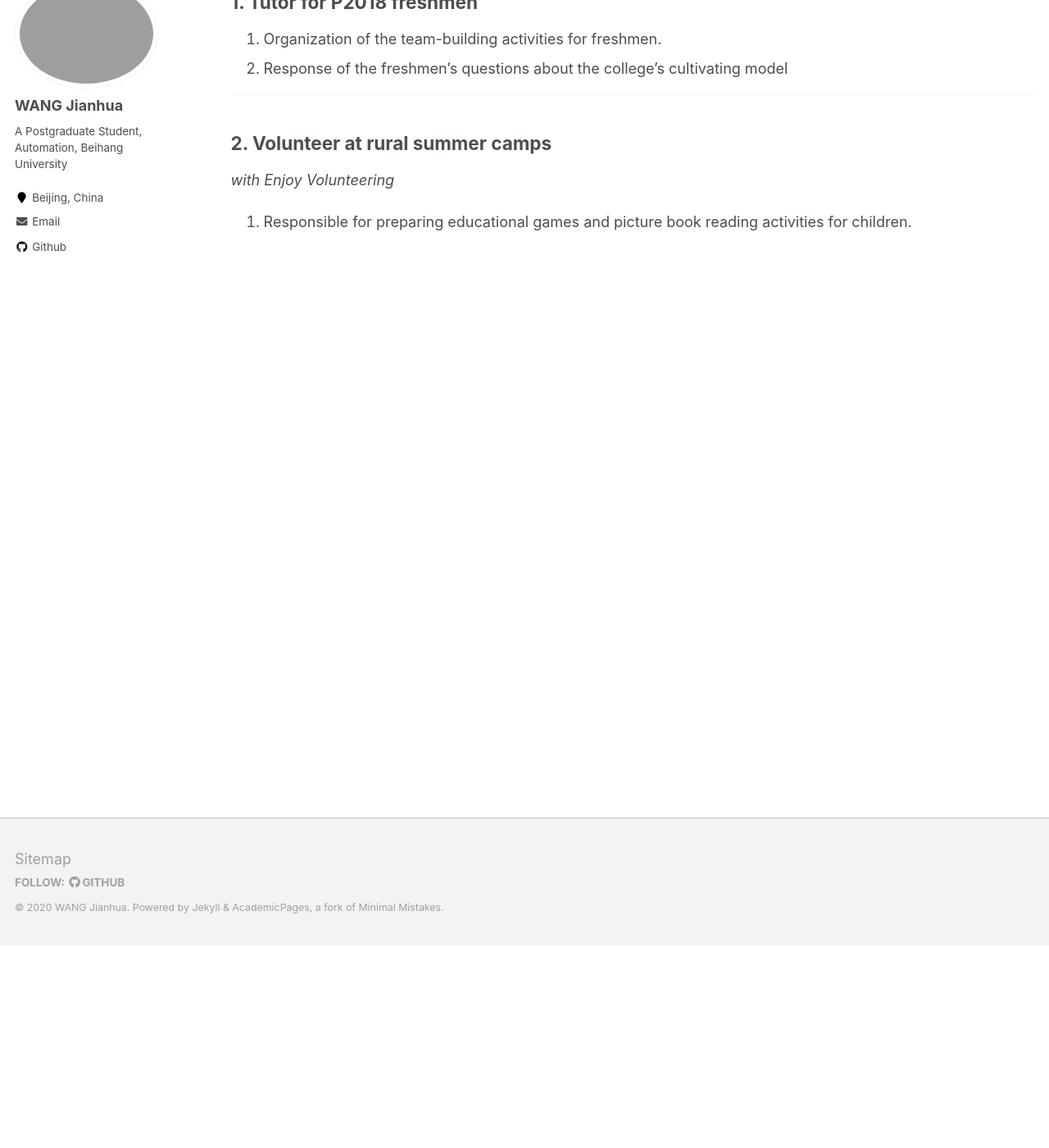
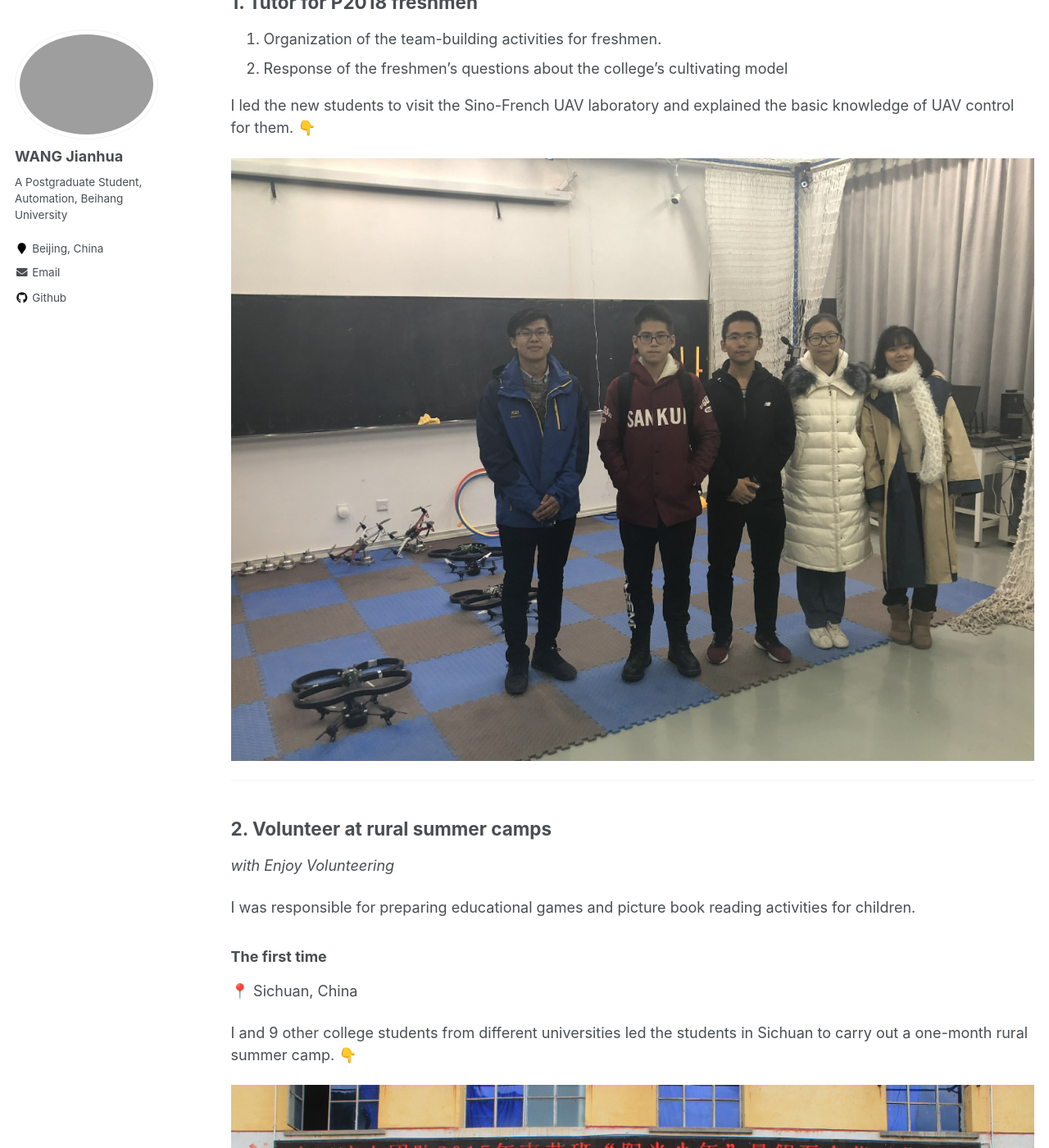
Before and after one commit to jianhua-WANG-ENS/old-homepage, a Jekyll site: the page built from _pages/Experiences.md, in a window 1280 px wide and 1400 px high, scrolled down 247 px. Shown: the whole window at 82% size. Built offline with Jekyll 4.4.1, drawn with Linux system fonts in a browser that asks for light colours; some of the changed text lies outside the part shown.

Commit message:
Update Experiences.

```diff
--- a/_pages/Experiences.md
+++ b/_pages/Experiences.md
@@ -16,9 +16,36 @@ Hi! I am a **keen** amateur photographer! 📸
 1. Organization of the team-building activities for freshmen.
 2. Response of the freshmen's questions about the college's cultivating model
 
+<!-- 带领新同学参观中法无人机实验室，并为他们讲解无人机控制的基本知识。 -->
+
+I led the new students to visit the Sino-French UAV laboratory and explained the basic knowledge of UAV control for them. 👇
+
+<img src="https://jianhua-WANG-BUAA.github.io/images/Tutor_for_freshmen.jpg" alt="uTXV2R.png" border="0"/>
+
+
 ---
 
 ## 2. Volunteer at rural summer camps
 *with Enjoy Volunteering*
 
-1. Responsible for preparing educational games and picture book reading activities for children.
+I was responsible for preparing educational games and picture book reading activities for children.
+
+### The first time
+
+📍 Sichuan, China
+
+I and 9 other college students from different universities led the students in Sichuan to carry out a one-month rural summer camp. 👇
+
+<img src="https://jianhua-WANG-BUAA.github.io/images/EV-sichuan-group-picture.jpg" alt="uTXV2R.png" border="0"/>
+
+<img src="https://jianhua-WANG-BUAA.github.io/images/EV-sichuan-group-picture-withStudents.jpg" alt="uTXV2R.png" border="0"/>
+
+
+
+### The second time
+
+📍 Sichuan, China
+
+### The third time
+
+📍 Sichuan, China
```
Also changed, not shown: images/EV-sichuan-group-picture-withStudents.jpg (added), images/EV-sichuan-group-picture.jpg (added), images/Tutor_for_freshmen.jpg (added).
